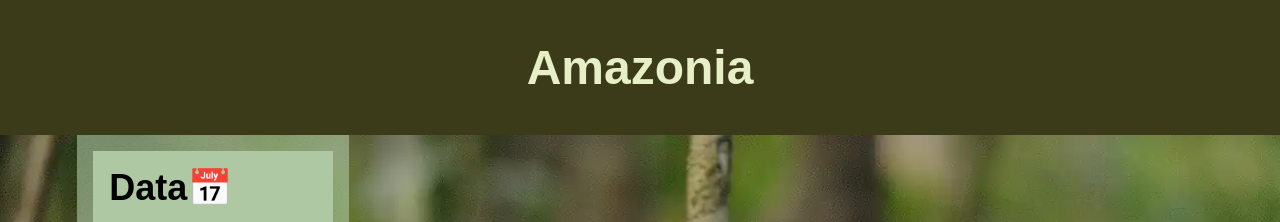
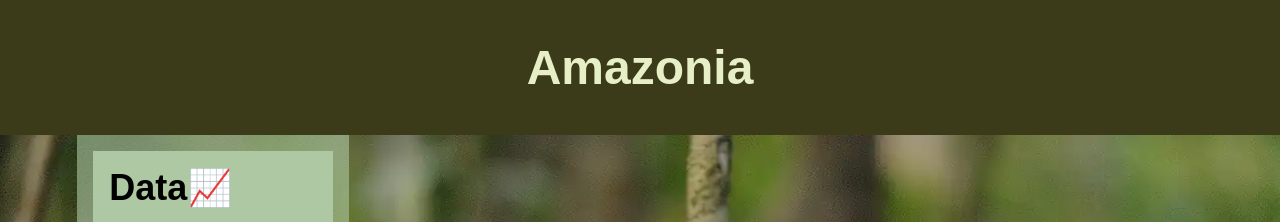
Before and after one commit to moliveiramyers/wdd131, a plain HTML site: page place.html in a window 1280 px wide. Shown: the top 222 px of the page. Drawn offline with Linux system fonts and the light colour scheme; a web font is replaced by a local one.

Commit message:
css update

```diff
--- a/styles/place.css
+++ b/styles/place.css
@@ -75,7 +75,7 @@ header {
 }
 
 .data h2::after {
-    content: "📅";
+    content: "📈";
     display: inline-block;
     width: 40px;
     height: 40px;
```
